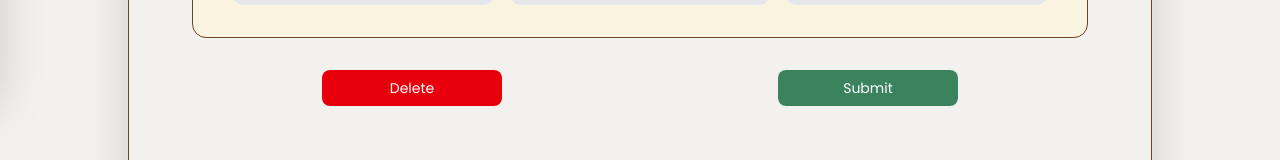
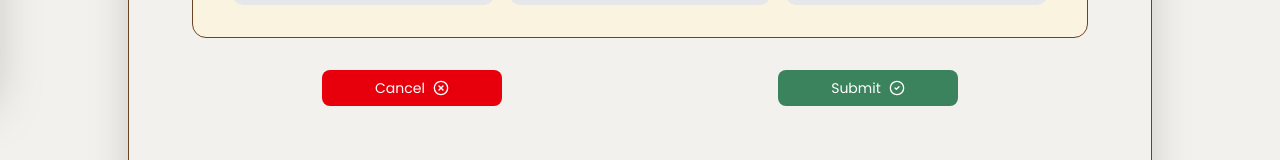
Before and after one commit to paung29/DoiTung-product-management, a Next.js app in the folder frontend/: page /staff/cluster/cluster-form in a window 1280 px wide. Shown: the part 709-869 px from the top of the page. Built offline with nearby package versions, Linux system fonts and the light colour scheme.

Commit message:
Change Submit Buttons

```diff
--- a/frontend/components/custom/staff/form/cluster-recording-form.tsx
+++ b/frontend/components/custom/staff/form/cluster-recording-form.tsx
@@ -13,6 +13,7 @@ import { Option } from "@/lib/types/model/option";
 import StaffSelectionForm from "./staff-selection-form";
 import FormsInput from "../../common/forms/form-input";
 import CustomButton from "../../common/custom-button";
+import { CircleCheck, CircleX } from "lucide-react";
 
 function ClusterRecordingForm() {
   const onSubmit = (data: ClusterRecordingFormType) => {
@@ -86,15 +87,17 @@ function ClusterRecordingForm() {
 
       <div className="flex flex-row items-center justify-around gap-4">
         <CustomButton
-          label="Delete"
+          label="Cancel"
           onClick={() => console.log("Delete")}
           className="w-[180px] bg-red-600 hover:bg-red-700"
+          icon={CircleX}
         />
 
         <CustomButton
           label="Submit"
           onClick={form.handleSubmit(onSubmit)}
           className="bg-staff-success w-[180px] hover:bg-green-800"
+          icon={CircleCheck}
         />
       </div>
     </Form>
```
